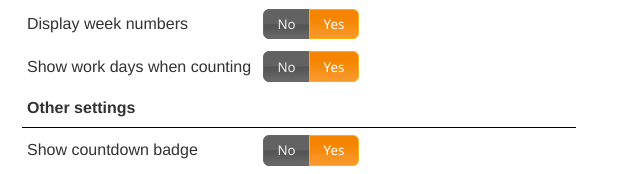
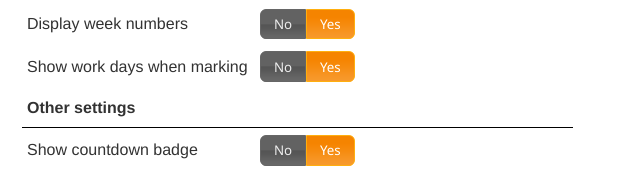
Before and after one commit to bestselfco/Calendar-and-countdown, a browser extension: page src/options.html in a window 1280 px wide. Shown: the part 446-620 px from the top of the page, 0-640 px from the left. Drawn offline with Linux system fonts and the light colour scheme.

Commit message:
Minor fix

```diff
--- a/src/options.html
+++ b/src/options.html
@@ -72,7 +72,7 @@ Information
 </tr>
 
 <tr>
-<td class="optionName">Show work days when counting</td>
+<td class="optionName">Show work days when marking</td>
 <td id="optionsShowWorkDays" class="optionButtons">
 <input type="radio" name="showWorkDays" id="showWorkDays0" value="0"><label for="showWorkDays0">No</label>
 <input type="radio" name="showWorkDays" id="showWorkDays1" value="1"><label for="showWorkDays1">Yes</label>
```
